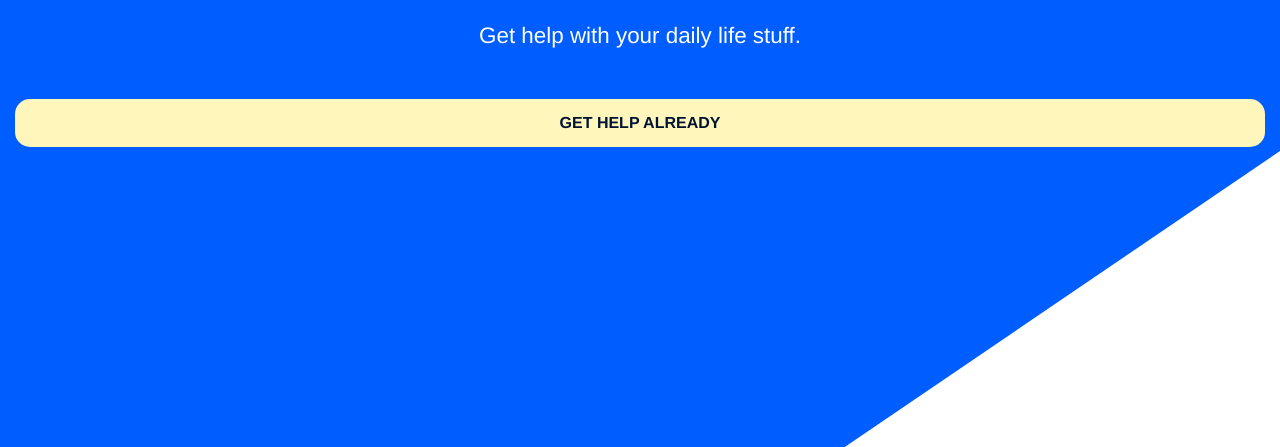
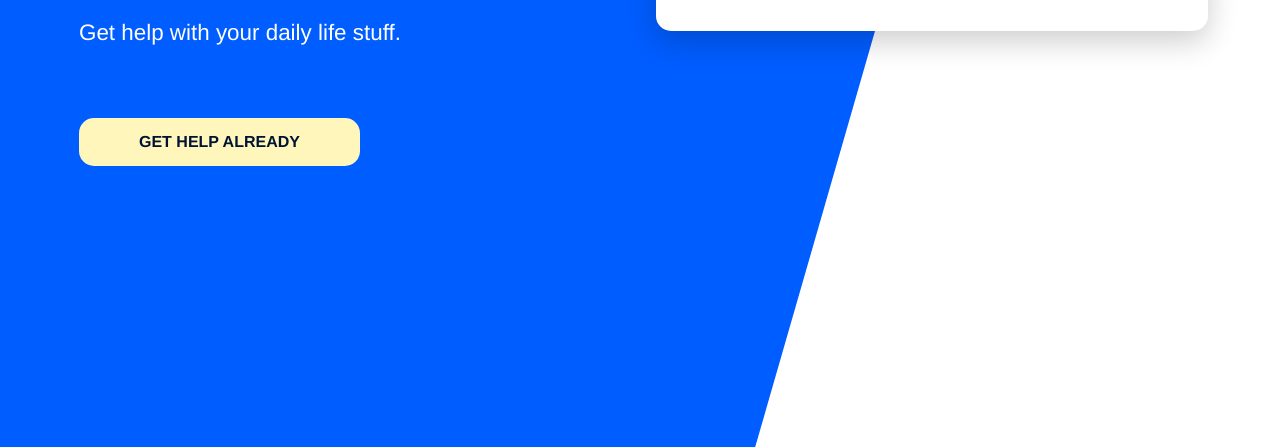
Before and after one commit to denizbayar/scss-example, a website: page Scss-example/index.html in a window 1280 px wide. Shown: the part 353-800 px from the top of the page. Drawn offline with Linux system fonts and the light colour scheme.

Commit message:
mixin-include added

```diff
--- a/Scss-example/css/style.scss
+++ b/Scss-example/css/style.scss
@@ -10,6 +10,12 @@ $borders:15px;
 
 @function color($color-name){
     @return map-get($colors, $color-name);
+}
+$desktop:840px;
+@mixin desktop {
+    @media (min-width: #{$desktop}){
+        @content;
+    }
 }
 
 html,body{
@@ -26,6 +32,10 @@ body{
         width: 100%;
         position: absolute;
         z-index: -1;
+
+        @include desktop{
+            clip-path: polygon(0 0, 77% 0, 59% 100%, 0% 100%);
+        }
     }
     header a{
         display: block;
@@ -33,11 +43,26 @@ body{
         text-transform: uppercase;
         color:color(white);
         padding: $padding;
+        font-size:1.5em
     }
 }
 
 main{
+
+    @include desktop{
+        display: grid;
+        grid-template-columns: 50% auto;
+        grid-template-areas:"primary card";
+    }
+
     section#card{
+        @include desktop{
+            grid-area: card;
+            height: fit-content;
+            align-self: center;
+            margin:1em;
+        }
+
         background-color: color(white);
         padding: 20px;
         margin: 1em auto;
@@ -68,6 +93,12 @@ main{
         }
     }
     section#primary{
+        @include desktop{
+            grid-area: primary;
+            text-align: left;
+            margin: 4em 0 0 4em;
+        }
+
         color: color(white);
         padding: $padding;
         text-align:center;
@@ -75,6 +106,11 @@ main{
             font-size: 3em;
             text-transform: uppercase;
             margin-top:10px;
+            @include desktop{
+                width: 30%;
+                font-size:4em;
+                line-height:.9em
+            }
         }
         p{
             font-size: 1.4em;
@@ -88,7 +124,12 @@ main{
             background-color: color(accent);
             display: block;
             margin: 50px auto 0 auto;
-            padding: $padding
+            padding: $padding;
+
+            @include desktop{
+                display: inline-block;
+                padding: $padding $padding*4;
+            }
         }
     }
 }
```
Also changed, not shown: Scss-example/css/style.css, 1 other file.
